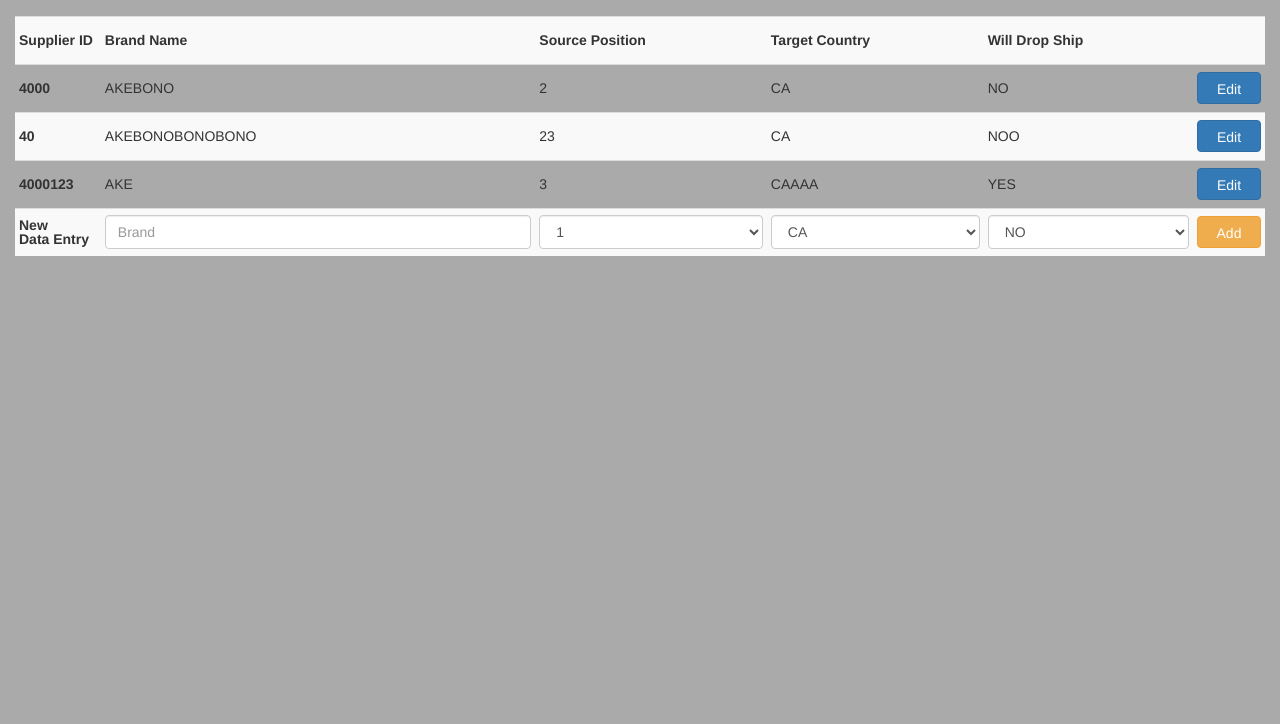
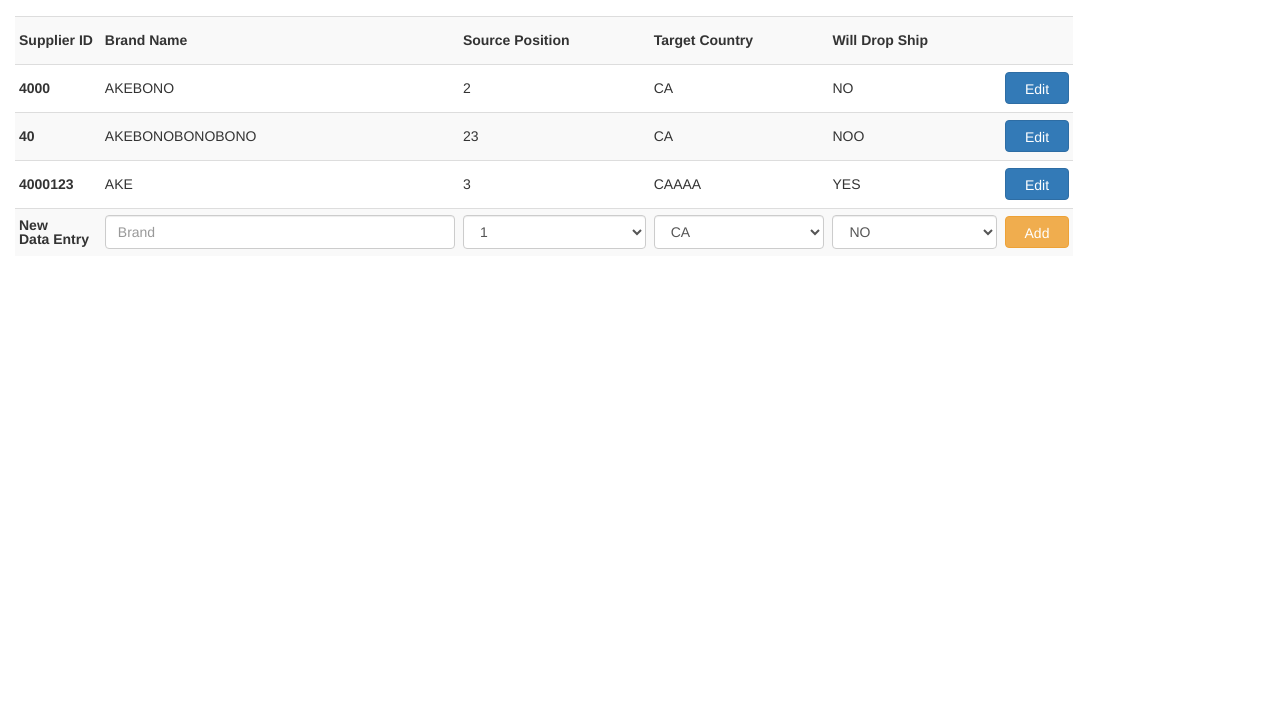
Before and after one commit to Anilator/Responsive-table, a plain HTML site: page index.html in a window 1280 px wide. Shown: the part 76-800 px from the top of the page. Drawn offline with Linux system fonts and the light colour scheme.

Commit message:
interface__content

```diff
--- a/index.html
+++ b/index.html
@@ -9,6 +9,8 @@
     <link rel="stylesheet" href="interface.css">
 </head>
 <body>
+<div class="interface">
+<div class="interface__content clearfix">
 <div class="validSuppliers container-fluid">
     <h1>Table</h1>
     <table class="interface__table table table-striped">
@@ -85,5 +87,7 @@
         </tr>
     </table>
 </div>
+</div>
+</div>
 </body>
 </html>
```
